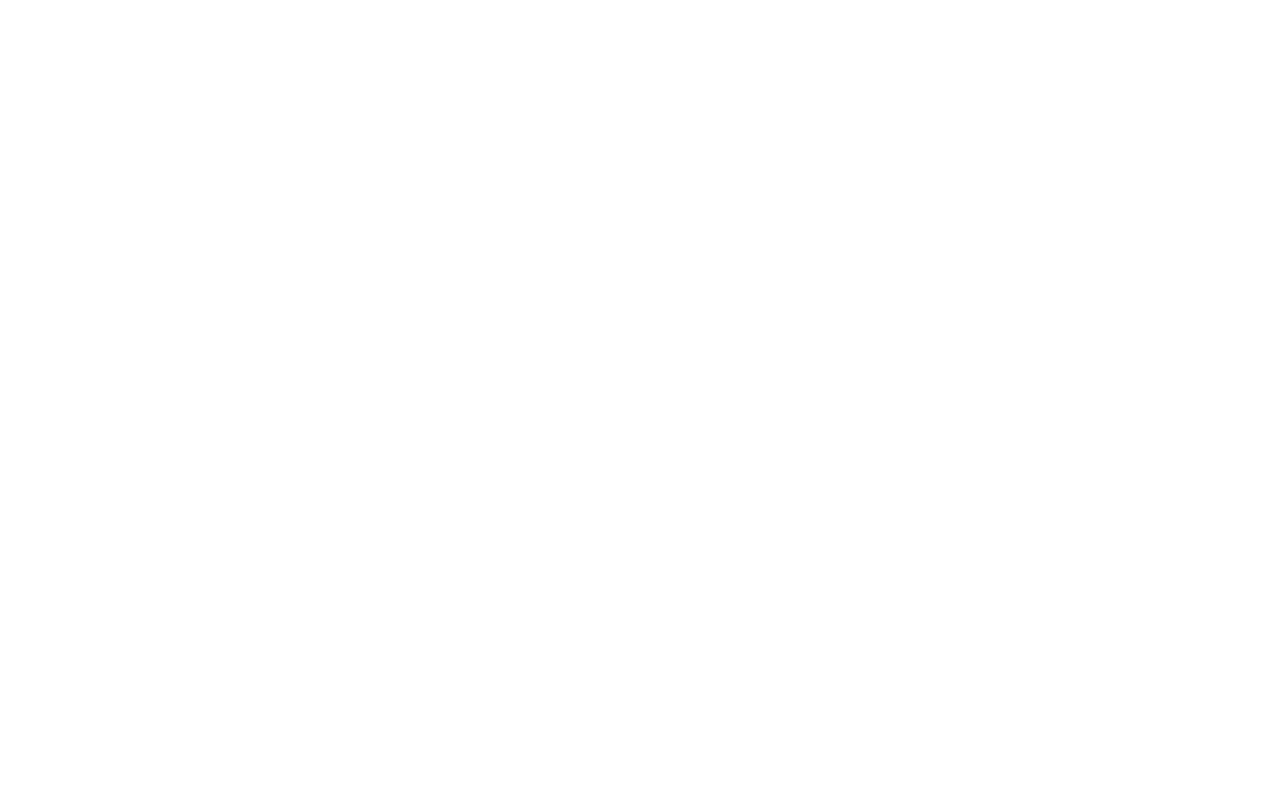
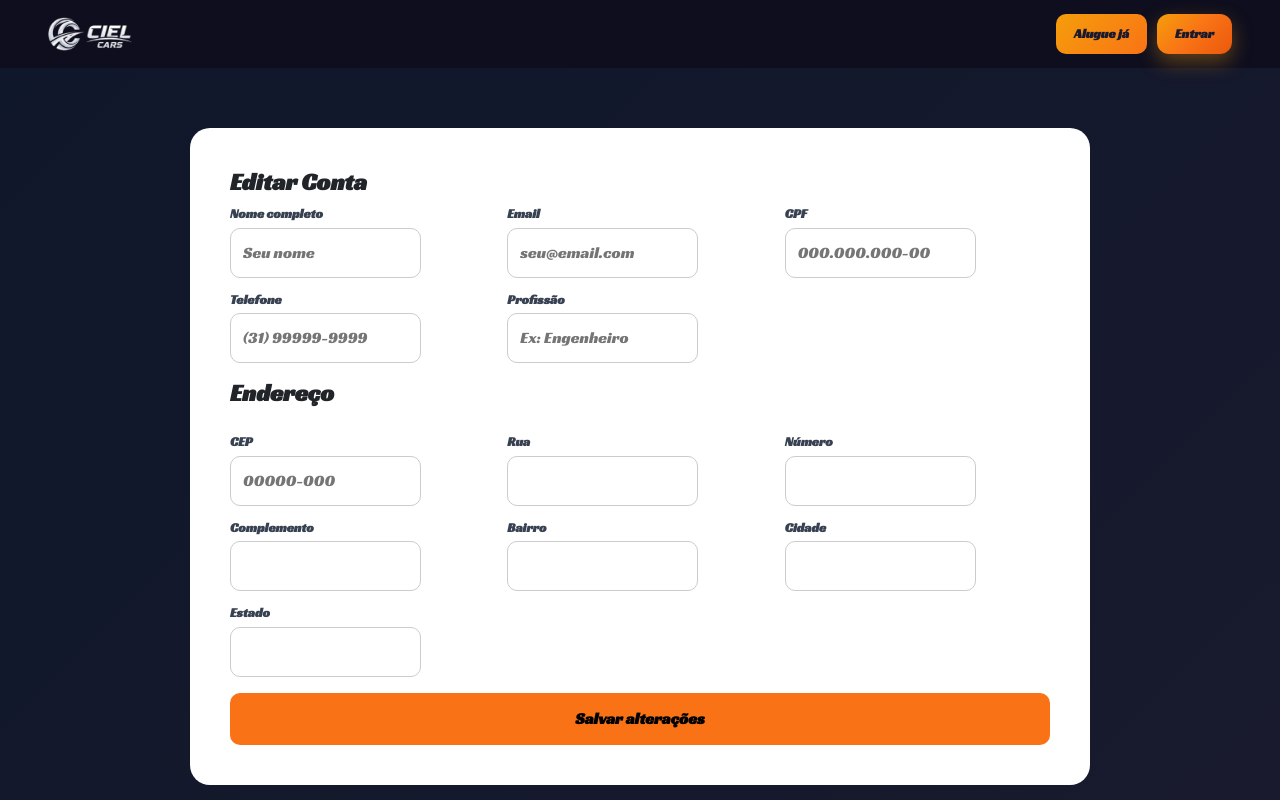
Before and after one commit to IanNycolaspuc/Sistema-aluguel-de-carros, a React (Vite) app in the folder frontend/aluguel-carros-front/: page /cliente/perfil in a window 1280 px wide. Before the commit this address had no page. Shown: the top 800 px of the page. Built offline with nearby package versions, Linux system fonts and the light colour scheme.

Commit message:
adiconando a pagina de edição de dados do cliente

```diff
--- a/frontend/aluguel-carros-front/src/index.css
+++ b/frontend/aluguel-carros-front/src/index.css
@@ -0,0 +1,6 @@
+@import url('https://fonts.googleapis.com/css2?family=Racing+Sans+One&display=swap');
+
+* {
+  margin: 0;
+  font-family: 'Racing Sans One', sans-serif;
+}
--- a/frontend/aluguel-carros-front/src/main.jsx
+++ b/frontend/aluguel-carros-front/src/main.jsx
@@ -2,7 +2,7 @@
 import ReactDOM from 'react-dom/client'
 import { BrowserRouter } from 'react-router-dom'
 import App from './App'
-import './index.css'
+import './index.css';
 import 'bootstrap/dist/css/bootstrap.min.css'
 
 ReactDOM.createRoot(document.getElementById('root')).render(
--- /dev/null
+++ b/frontend/aluguel-carros-front/src/pages/cliente/EditarCliente.jsx
@@ -0,0 +1,368 @@
+import { useEffect, useState } from "react";
+import axios from "axios";
+import InputMask from "react-input-mask";
+import Header from "../../components/Header";
+import Footer from "../../components/Footer";
+import AlertMessage from "../../components/AlertMessage";
+
+export default function EditarCliente() {
+  const [alerta, setAlerta] = useState(null);
+  const [loading, setLoading] = useState(false);
+  const [buscandoCep, setBuscandoCep] = useState(false);
+
+  const [form, setForm] = useState({
+    nome: "",
+    email: "",
+    senha: "",
+    cpf: "",
+    rg: "",
+    telefone: "",
+    dataNascimento: "",
+    profissao: "",
+    endereco: {
+      logradouro: "",
+      numero: "",
+      complemento: "",
+      bairro: "",
+      cidade: "",
+      estado: "",
+      cep: "",
+    },
+  });
+
+  const usuarioLogado = JSON.parse(localStorage.getItem("usuarioLogado"));
+  const id = usuarioLogado?.id;
+
+  useEffect(() => {
+    async function carregarCliente() {
+      try {
+        const res = await axios.get(`http://localhost:8080/clientes/${id}`);
+        setForm(res.data);
+      } catch {
+        setAlerta({
+          type: "error",
+          message: "Erro ao carregar dados do cliente",
+        });
+      }
+    }
+
+    if (id) carregarCliente();
+  }, [id]);
+
+  function handleChange(e) {
+    const { name, value } = e.target;
+    setForm({ ...form, [name]: value });
+  }
+
+  function handleEnderecoChange(e) {
+    const { name, value } = e.target;
+    setForm({
+      ...form,
+      endereco: {
+        ...form.endereco,
+        [name]: value,
+      },
+    });
+  }
+
+  async function buscarCep(cep) {
+    const cepLimpo = cep.replace(/\D/g, "");
+    if (cepLimpo.length !== 8) return;
+
+    try {
+      setBuscandoCep(true);
+
+      const res = await axios.get(`https://viacep.com.br/ws/${cepLimpo}/json/`);
+
+      setForm((prev) => ({
+        ...prev,
+        endereco: {
+          ...prev.endereco,
+          logradouro: res.data.logradouro,
+          bairro: res.data.bairro,
+          cidade: res.data.localidade,
+          estado: res.data.uf,
+        },
+      }));
+    } catch {
+      setAlerta({
+        type: "error",
+        message: "Erro ao buscar CEP",
+      });
+    } finally {
+      setBuscandoCep(false);
+    }
+  }
+
+  async function handleSubmit(e) {
+    e.preventDefault();
+    setLoading(true);
+
+    try {
+      await axios.put(`http://localhost:8080/clientes/${id}`, form);
+
+      setAlerta({
+        type: "success",
+        message: "Dados atualizados com sucesso!",
+      });
+    } catch {
+      setAlerta({
+        type: "error",
+        message: "Erro ao atualizar dados",
+      });
+    } finally {
+      setLoading(false);
+    }
+  }
+
+  return (
+    <div style={styles.page}>
+      <Header />
+
+      {alerta && (
+        <AlertMessage
+          type={alerta.type}
+          message={alerta.message}
+          onClose={() => setAlerta(null)}
+        />
+      )}
+
+      <main style={styles.main}>
+        <div style={styles.card}>
+          <h2 style={styles.title}>Editar Conta</h2>
+
+          <form onSubmit={handleSubmit} style={styles.form}>
+            <div style={styles.grid}>
+              <div>
+                <label style={styles.label}>Nome completo</label>
+                <input
+                  style={styles.input}
+                  name="nome"
+                  value={form.nome}
+                  onChange={handleChange}
+                  placeholder="Seu nome"
+                />
+              </div>
+
+              <div>
+                <label style={styles.label}>Email</label>
+                <input
+                  style={styles.input}
+                  name="email"
+                  value={form.email}
+                  onChange={handleChange}
+                  placeholder="seu@email.com"
+                />
+              </div>
+
+              <div>
+                <label style={styles.label}>CPF</label>
+                <InputMask
+                  mask="999.999.999-99"
+                  value={form.cpf}
+                  onChange={handleChange}
+                >
+                  {(props) => (
+                    <input
+                      {...props}
+                      style={styles.input}
+                      name="cpf"
+                      placeholder="000.000.000-00"
+                    />
+                  )}
+                </InputMask>
+              </div>
+
+              <div>
+                <label style={styles.label}>Telefone</label>
+                <InputMask
+                  mask="(99) 99999-9999"
+                  value={form.telefone}
+                  onChange={handleChange}
+                >
+                  {(props) => (
+                    <input
+                      {...props}
+                      style={styles.input}
+                      name="telefone"
+                      placeholder="(31) 99999-9999"
+                    />
+                  )}
+                </InputMask>
+              </div>
+
+              <div>
+                <label style={styles.label}>Profissão</label>
+                <input
+                  style={styles.input}
+                  name="profissao"
+                  value={form.profissao}
+                  onChange={handleChange}
+                  placeholder="Ex: Engenheiro"
+                />
+              </div>
+            </div>
+
+            <h4 style={styles.sectionTitle}>Endereço</h4>
+
+            <div style={styles.grid}>
+              <div>
+                <label style={styles.label}>CEP</label>
+                <InputMask
+                  mask="99999-999"
+                  value={form.endereco.cep}
+                  onChange={(e) => {
+                    handleEnderecoChange({
+                      target: { name: "cep", value: e.target.value },
+                    });
+                    buscarCep(e.target.value);
+                  }}
+                >
+                  {(props) => (
+                    <input
+                      {...props}
+                      style={styles.input}
+                      placeholder="00000-000"
+                    />
+                  )}
+                </InputMask>
+              </div>
+
+              <div>
+                <label style={styles.label}>Rua</label>
+                <input
+                  style={styles.input}
+                  name="logradouro"
+                  value={form.endereco.logradouro}
+                  onChange={handleEnderecoChange}
+                />
+              </div>
+
+              <div>
+                <label style={styles.label}>Número</label>
+                <input
+                  style={styles.input}
+                  name="numero"
+                  value={form.endereco.numero}
+                  onChange={handleEnderecoChange}
+                />
+              </div>
+
+              <div>
+                <label style={styles.label}>Complemento</label>
+                <input
+                  style={styles.input}
+                  name="complemento"
+                  value={form.endereco.complemento}
+                  onChange={handleEnderecoChange}
+                />
+              </div>
+
+              <div>
+                <label style={styles.label}>Bairro</label>
+                <input
+                  style={styles.input}
+                  name="bairro"
+                  value={form.endereco.bairro}
+                  onChange={handleEnderecoChange}
+                />
+              </div>
+
+              <div>
+                <label style={styles.label}>Cidade</label>
+                <input
+                  style={styles.input}
+                  name="cidade"
+                  value={form.endereco.cidade}
+                  onChange={handleEnderecoChange}
+                />
+              </div>
+
+              <div>
+                <label style={styles.label}>Estado</label>
+                <input
+                  style={styles.input}
+                  name="estado"
+                  value={form.endereco.estado}
+                  onChange={handleEnderecoChange}
+                />
+              </div>
+            </div>
+
+            {buscandoCep && <span style={styles.info}>Buscando CEP...</span>}
+
+            <button type="submit" disabled={loading} style={styles.button}>
+              {loading ? "Atualizando..." : "Salvar alterações"}
+            </button>
+          </form>
+        </div>
+      </main>
+
+      <Footer />
+    </div>
+  );
+}
+
+const styles = {
+  page: {
+    minHeight: "100vh",
+    display: "flex",
+    flexDirection: "column",
+    background: "linear-gradient(135deg,#0f172a,#1a1a2e)",
+  },
+  main: {
+    flex: 1,
+    display: "flex",
+    justifyContent: "center",
+    alignItems: "center",
+    padding: "60px 20px",
+  },
+  card: {
+    width: "100%",
+    maxWidth: "900px",
+    background: "#fff",
+    padding: "40px",
+    borderRadius: "20px",
+  },
+  title: {
+    fontSize: "24px",
+    fontWeight: 800,
+  },
+  form: {
+    display: "flex",
+    flexDirection: "column",
+    gap: "16px",
+  },
+  grid: {
+    display: "grid",
+    gridTemplateColumns: "repeat(auto-fit, minmax(220px,1fr))",
+    gap: "12px",
+  },
+  input: {
+    padding: "12px",
+    borderRadius: "10px",
+    border: "1px solid #ccc",
+  },
+  label: {
+    fontSize: "13px",
+    fontWeight: 600,
+    marginBottom: "4px",
+    display: "block",
+    color: "#374151",
+  },
+  button: {
+    padding: "14px",
+    borderRadius: "10px",
+    background: "#f97316",
+    border: "none",
+    fontWeight: "bold",
+    cursor: "pointer",
+  },
+  sectionTitle: {
+    fontWeight: "bold",
+  },
+  info: {
+    fontSize: "12px",
+    color: "#f59e0b",
+  },
+};
--- a/frontend/aluguel-carros-front/src/routes/AppRoutes.jsx
+++ b/frontend/aluguel-carros-front/src/routes/AppRoutes.jsx
@@ -14,7 +14,7 @@
 import CadastroCliente from '../pages/cliente/CadastroCliente'
 import ContatoEmail from '../pages/contato/ContatoEmail'
 import Landing from '../pages/landing/Landing' // Add isso
-
+import EditarCliente from '../pages/cliente/EditarCliente'
 
 export default function AppRoutes() {
   return (
@@ -24,6 +24,7 @@
 
       {/* Rota para a página principal do sistema após o portal de entrada */}
       <Route path="/home" element={<Home />} />
+      <Route path="/cliente/perfil" element={<EditarCliente />} />
 
       {/* Rotas Públicas de Acesso e Suporte */}
       <Route path="/login" element={<Login />} />
```
